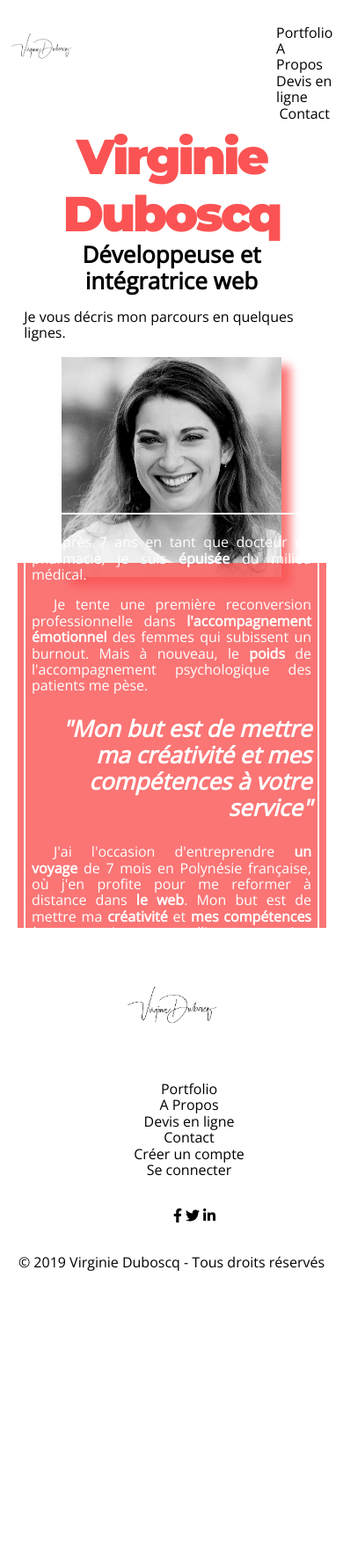
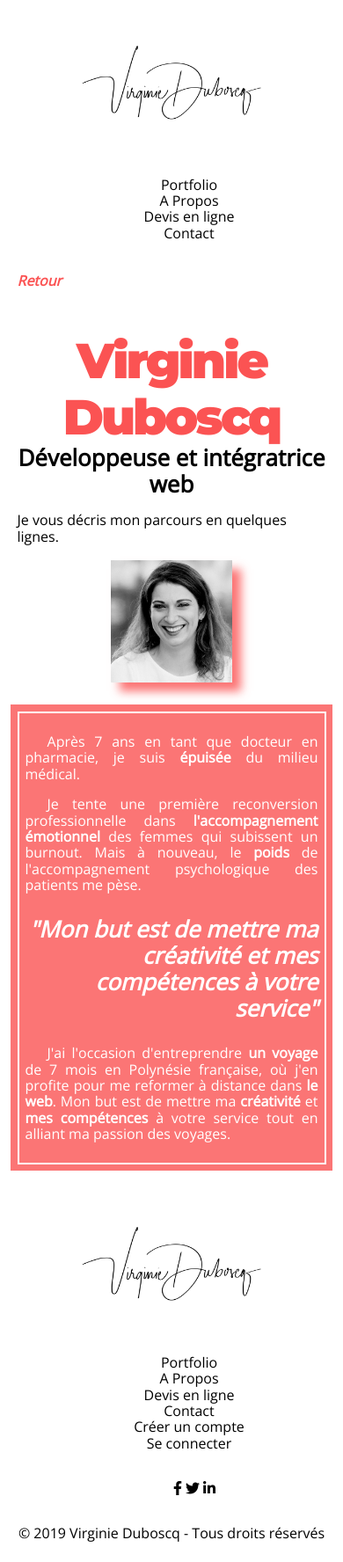
Before and after one commit to mentzelia/projet_5, a PHP site: page /view/frontend/aboutView.php in a window 390 px wide. Shown: the whole page at 88% size. Before the commit the page ends 1445 px from the top, so only its background shows below. Run offline with PHP 8.4, Linux system fonts and the light colour scheme; some libraries are stand-ins or nearby versions.

Commit message:
reprise des sections pour correction balise. Css frontend mobile jusqu à 480px -> fait

```diff
--- a/public/css/style.css
+++ b/public/css/style.css
@@ -6,21 +7,17 @@ body {
 
 }
 
-header, .header-nav ul, main, .text-section, article, .image-section, .about-section, figcaption, .contact-form, #cform, footer, .social-icons, .project-section, .thumbnails {
+header, h1, a, .logo, .header-nav ul, main, .text-section, .image-section, .about-section, figcaption, .portrait, .contact-form, #cform, footer, .footer-nav ul, .social-icons, .project-section, .thumbnails {
 
     display: flex;
 
 }
 
-.more-link {
+main, .portrait {
 
-    display: none;
-
-}
-
-.image-section:hover .more-link {
-
-    display: block;
+    flex-direction: column;
+    align-items: center;
+    justify-content: center;
 
 }
 
@@ -29,7 +26,7 @@ header, .header-nav ul, main, .text-section, article, .image-section, .about-sec
     position: absolute;
 }
 
-header, .social-icons {
+.social-icons {
 
     flex-flow: row nowrap;
     justify-content: space-between;
@@ -38,8 +35,27 @@ header, .social-icons {
 
 .logo, .header-nav {
 
-    margin: 3%;
-    width: 30%;
+    margin: 1%;
+
+}
+
+.logo {
+
+    width: 60%;
+}
+
+.back {
+
+    width: 90%;
+    text-align: center;
+    font-style: italic;
+    font-weight: bold;
+
+}
+
+.back a {
+
+    color: rgb(251, 83, 83);
 
 }
 
@@ -50,10 +66,7 @@ header, .social-icons {
 
 }
 
-.header-nav ul {
 
-    justify-content: space-around;
-}
 
 li {
 
@@ -68,24 +81,17 @@ a {
 
 }
 
-main, .header-nav ul {
 
-    flex-flow: row wrap;
+
+header, h1 a, .header-nav ul, .text-section, .image-section, .about-section, .contact-form , .project-section, .thumbnails, figcaption, footer, .footer-nav ul {
+
+    flex-flow: column nowrap;
+    justify-content: center;
+    align-items: center;
 
 }
 
-.text-section, article, .image-section, .about-section, .contact-form , .project-section, .thumbnails {
 
-    flex-flow: column nowrap;
-    justify-content: center;
-
-}
-
-article {
-
-    align-items: center;
-
-}
 
 #name {
 
@@ -102,15 +108,17 @@ h2 {
     font-family: 'Open Sans', sans-serif;
     font-size: 26px;
     text-align: center;
+    margin-bottom: 0%;
 
 }
 
 .text-section, .image-section, .about-section, .map {
 
     align-items: center;
-    width: 500px;
-    height: 400px;
-    margin: 5%;
+    width: 90%;
+    height: auto;
+    margin: 1%;
+    margin-bottom: 3%;
     padding: 2%;
 
 }
@@ -144,35 +152,16 @@ figure {
     background-color: rgba(255, 255, 255, 0);
     opacity: 0;
 
-
 }
 
-.image-section:hover .overlay-color {
+figcaption, footer, .copy-right {
 
-    background-color: rgba(251, 83, 83, 0.8);
-    opacity: 0.8;
-    transition-property: opacity;
-    transition-duration: 1s;
-
-
-}
-
-figcaption, footer {
-
-    flex-flow: column nowrap;
-    align-items: center;
-    justify-content: center;
     text-align: center;
     margin-bottom: 3%;
 
 }
 
-h2 {
-    margin-bottom: 0%;
-
-}
-
-.image-section:hover .more-link {
+.more-link {
 
     margin: 1%;
     padding: 2%;
@@ -189,27 +178,9 @@ h2 {
 
 .portrait img {
 
-    width: 250px;
-    height: 250px;
+    width: 40%;
+    height: auto;
     box-shadow: 10px 10px 10px rgba(251, 83, 83, 0.8);
-}
-
-.portrait-overlay {
-
-    display: block;
-    opacity: 0;
-    transition-property: opacity;
-    transition-duration: 2s;
-
-}
-
-.portrait:hover .portrait-overlay {
-
-    width: 250px;
-    height: 250px;
-    background-color: rgba(251, 83, 83, 0.6);
-    opacity: 0.8;
-
 }
 
 .about-section, .contact-form {
--- a/view/backend/createProjectView.php
+++ b/view/backend/createProjectView.php
@@ -1,7 +1,7 @@
 <!DOCTYPE html>
 <html>
 <head>
-    <title>Portfolio Virginie Duboscq - Nouveau billet</title>
+    <title>Portfolio Virginie Duboscq - Nouveau projet</title>
         <link rel="icon" href="public/images/favicon.ico" type="image/x-icon">
         <link href="public/css/normalize.css" rel="stylesheet" type="text/css">
         <link href="public/css/style.css" rel="stylesheet" type="text/css">
--- a/view/backend/dashboardView.php
+++ b/view/backend/dashboardView.php
@@ -19,7 +19,6 @@ ob_start();
 
             <li><a href="index.php?action=getProjectToModify">Modifier ou supprimer un projet</a></li>
 
-            <li><a href="#">Voir les devis</a></li>
         </ul>
     </div>
 
--- a/view/frontend/aboutView.php
+++ b/view/frontend/aboutView.php
@@ -5,19 +5,17 @@ ob_start();
 
 <section class="text-section">
 
-    <article>
 
-        <h2><span id="name">Virginie Duboscq</span><br/>Développeuse et intégratrice web</h2>
+    <h2><span id="name">Virginie Duboscq</span><br/>Développeuse et intégratrice web</h2>
 
-        <p>Je vous décris mon parcours en quelques lignes.</p>
+    <p>Je vous décris mon parcours en quelques lignes.</p>
 
-    </article>
 
     <figure class="portrait">
 
         <div class="portrait-overlay"></div>
 
-        <img src="../../public/images/apropos/photo.jpg" alt="portrait de Virginie Duboscq" />
+        <img src="public/images/apropos/photo.jpg" alt="portrait de Virginie Duboscq" />
 
     </figure>
 
--- a/view/frontend/loginView.php
+++ b/view/frontend/loginView.php
@@ -4,7 +4,9 @@ ob_start();
 ?>
 
 
-<section class="login_form">
+<section class="login-form">
+
+    <h2>Connexion</h2>
 
     <form method="post" action="index.php?action=admin_connexion">
     <label for="login">Nom d'utilisateur:</label>
--- a/view/frontend/quotationView.php
+++ b/view/frontend/quotationView.php
@@ -4,6 +4,8 @@ ob_start();
 ?>
 
 <section class="devis">
+
+    <h2>Simuler votre devis en ligne</h2>
 
 
 
--- a/view/frontend/registerView.php
+++ b/view/frontend/registerView.php
@@ -4,7 +4,7 @@ ob_start();
 ?>
 
 
-<section class="register_form">
+<section class="register-form">
 
     <h2>Inscription</h2>
 
--- a/view/frontend/template.php
+++ b/view/frontend/template.php
@@ -28,7 +28,9 @@
 
             <h1>
 
-                <a href="index.php"><img class="logo" src="public/images/logo.png" title="logo Virginie Duboscq" alt="logo Virginie Duboscq"/></a>
+                <a href="index.php">
+                    <img class="logo" src="public/images/logo.png" title="logo Virginie Duboscq" alt="logo Virginie Duboscq"/>
+                </a>
 
             </h1>
 
@@ -55,6 +57,10 @@
                 </ul>
 
             </nav>
+
+            <p class="back">
+                <a href="index.php">Retour</a>
+            </p>
 
         </header>
 
```
Also changed, not shown: other parts of public/css/style.css (+21 -11 lines), view/backend/template.php (+44 -1 lines), view/frontend/contactView.php (+6 -10 lines), view/frontend/listProjectsView.php (+5 -9 lines), view/frontend/projectView.php (+2 -12 lines), public/css/responsive.css (line endings or trailing spaces).
